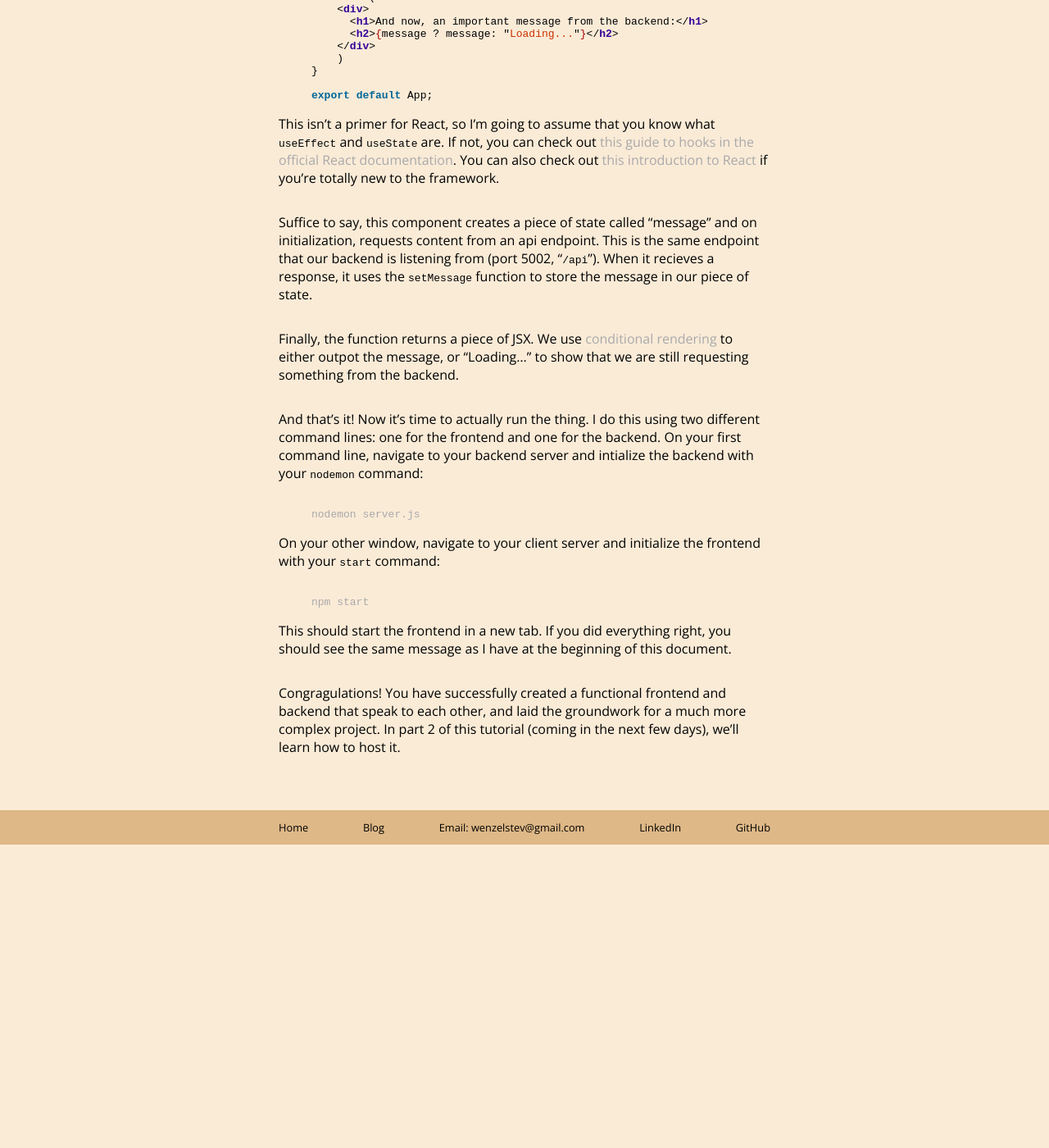
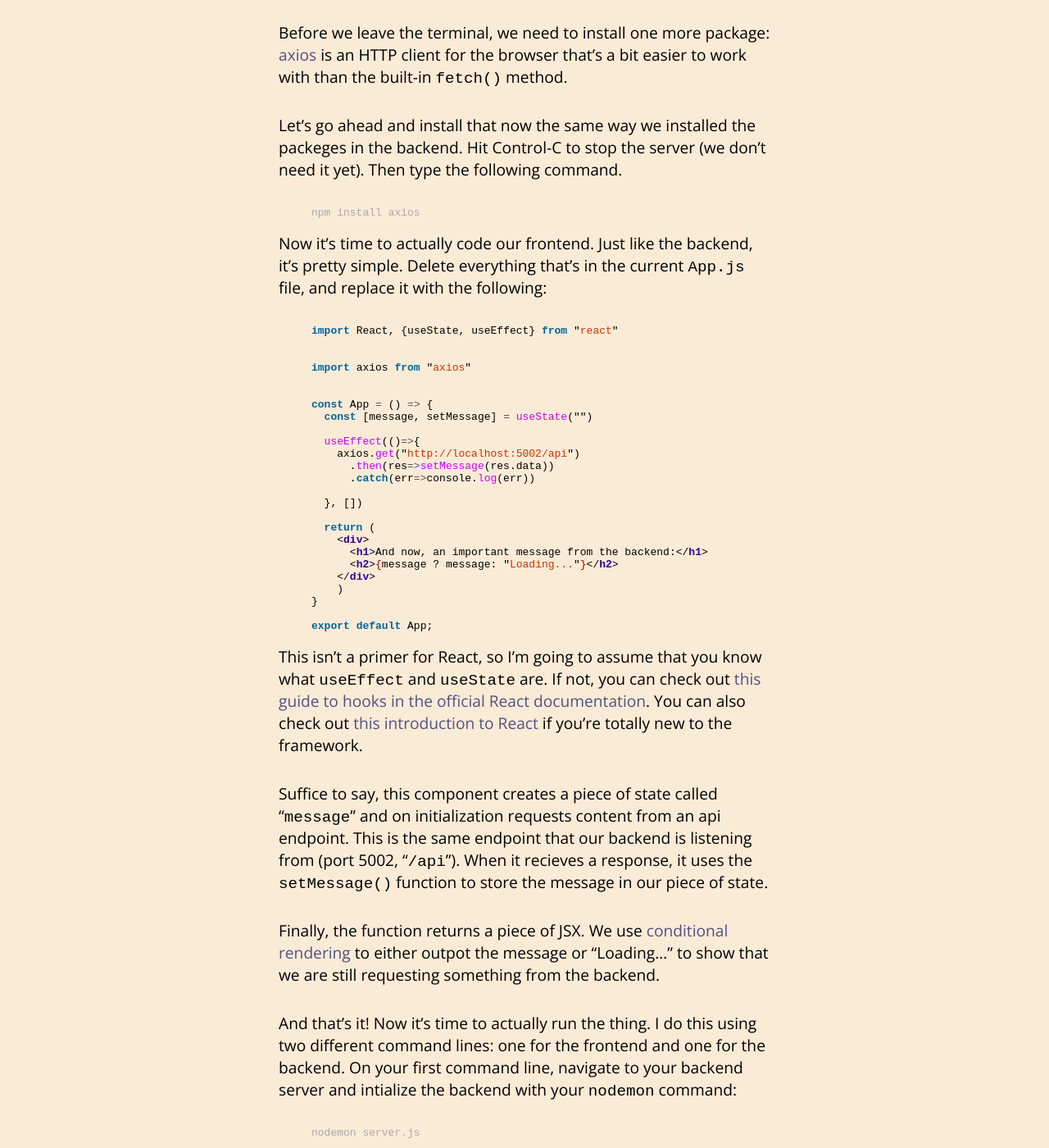
Before and after one commit to wenzstev/personal-site, a Jekyll site: the page built from _posts/2020-12-12-How-To-Deploy-Simple-Mern.md, in a window 1280 px wide and 1400 px high, scrolled down 4756 px. Shown: the whole window at 82% size. Built offline with Jekyll 4.4.1, drawn with Linux system fonts in a browser that asks for light colours; before the commit the page ends 5786 px from its top, so only the background shows below that; some of the changed text lies outside the part shown.

Commit message:
changes to last two blog posts

```diff
--- a/_posts/2020-12-12-How-To-Deploy-Simple-Mern.md
+++ b/_posts/2020-12-12-How-To-Deploy-Simple-Mern.md
@@ -46,7 +46,7 @@
 mkdir backend
 {% endhighlight %}
 
-From there, we'll initialize a new node program using `npm init`. This will ask you a couple of quiestions, and you can respond to them with whatever relevant information you have for your project (or just skip them entirely).
+From there, we'll initialize a new node program using the following command. This will ask you a couple of questions, and you can respond to them with the relevant information for your project (or just skip them entirely).
 
 {% highlight console %}
 npm init
@@ -122,9 +122,7 @@
 
 *(Thanks to [this post](https://medium.com/@danielgwilson/https-and-create-react-app-3a30ed31c904) for the picture, since I forgot to get one myself.)*
 
-We don't need most of this, so open `App.js` in the `src` folder and delete most of what's there.
-
-Before we leave the terminal, though, we need to install one more package: [axios](https://www.npmjs.com/package/axios) is an HTTP client for the browser that's a bit easier to work with than the built-in `fetch()` method.
+Before we leave the terminal, we need to install one more package: [axios](https://www.npmjs.com/package/axios) is an HTTP client for the browser that's a bit easier to work with than the built-in `fetch()` method.
 
  Let's go ahead and install that now the same way we installed the packeges in the backend. Hit Control-C to stop the server (we don't need it yet). Then type the following command.
 
@@ -132,7 +130,7 @@
 npm install axios
 {% endhighlight %}
 
-Now it's time to actually code our frontend. Just like the backend, it's pretty simple:
+Now it's time to actually code our frontend. Just like the backend, it's pretty simple. Delete everything that's in the current `App.js` file, and replace it with the following:
 
 {% highlight jsx %}
 import React, {useState, useEffect} from "react"
@@ -164,9 +162,9 @@
 
 This isn't a primer for React, so I'm going to assume that you know what `useEffect` and `useState` are. If not, you can check out [this guide to hooks in the official React documentation](https://reactjs.org/docs/hooks-intro.html). You can also check out [this introduction to React](https://reactjs.org/docs/hooks-intro.html) if you're totally new to the framework.
 
-Suffice to say, this component creates a piece of state called "message" and on initialization, requests content from an api endpoint. This is the same endpoint that our backend is listening from (port 5002, "`/api`"). When it recieves a response, it uses the `setMessage` function to store the message in our piece of state.
+Suffice to say, this component creates a piece of state called "`message`" and on initialization requests content from an api endpoint. This is the same endpoint that our backend is listening from (port 5002, "`/api`"). When it recieves a response, it uses the `setMessage()` function to store the message in our piece of state.
 
-Finally, the function returns a piece of JSX. We use [conditional rendering](https://reactjs.org/docs/conditional-rendering.html) to either outpot the message, or "Loading..." to show that we are still requesting something from the backend.
+Finally, the function returns a piece of JSX. We use [conditional rendering](https://reactjs.org/docs/conditional-rendering.html) to either outpot the message or "Loading..." to show that we are still requesting something from the backend.
 
 And that's it! Now it's time to actually run the thing. I do this using two different command lines: one for the frontend and one for the backend. On your first command line, navigate to your backend server and intialize the backend with your `nodemon` command:
 
@@ -182,4 +180,4 @@
 
 This should start the frontend in a new tab. If you did everything right, you should see the same message as I have at the beginning of this document.
 
-Congragulations! You have successfully created a functional frontend and backend that speak to each other, and laid the groundwork for a much more complex project. In part 2 of this tutorial (coming in the next few days), we'll learn how to host it.
+Congratulations! You have successfully created a functional frontend and backend that speak to each other, and laid the groundwork for a much more complex project. Now go on to [Part 2]({% post_url 2020-12-16-Hosting-App %}) of this tutorial, where you'll learn how to host it.
--- a/_sass/blog.scss
+++ b/_sass/blog.scss
@@ -12,9 +12,15 @@
 
 .post p {
   margin-bottom: 2rem;
+  font-size: 1.2rem;
 }
 
 .post a {
+  color: rgb(81, 81, 129);
+  transition: color .2s ease-in-out;
+}
+
+.post a:hover {
   color: darkgray;
 }
 
@@ -29,6 +35,7 @@
 .post li {
   list-style-type: disc;
   margin-bottom: .5rem;
+  font-size: 1rem;
 }
 
 .blog-container {
--- a/build/2020/12/16/Hosting-App.html
+++ b/build/2020/12/16/Hosting-App.html
@@ -221,7 +221,7 @@
 
 <figure class="highlight"><pre><code class="language-console" data-lang="console"><span class="go">sudo systemctl restart nginx </span></code></pre></figure>
 
-<p>If everything worked properly, you should be able to navigate to your domain name and see our project! Congragulations, your ERN stack application is officially hosted!</p>
+<p>If everything worked properly, you should be able to navigate to your domain name and see our project! Congratulations, your ERN stack application is officially hosted!</p>
 
 
 </div>
```
Also changed, not shown: other parts of _posts/2020-12-12-How-To-Deploy-Simple-Mern.md (+5 -5 lines), _posts/2020-12-16-Hosting-App.md (+1 -1 lines), build/assets/css/styles.css (+5 -3 lines), 1 other file.
